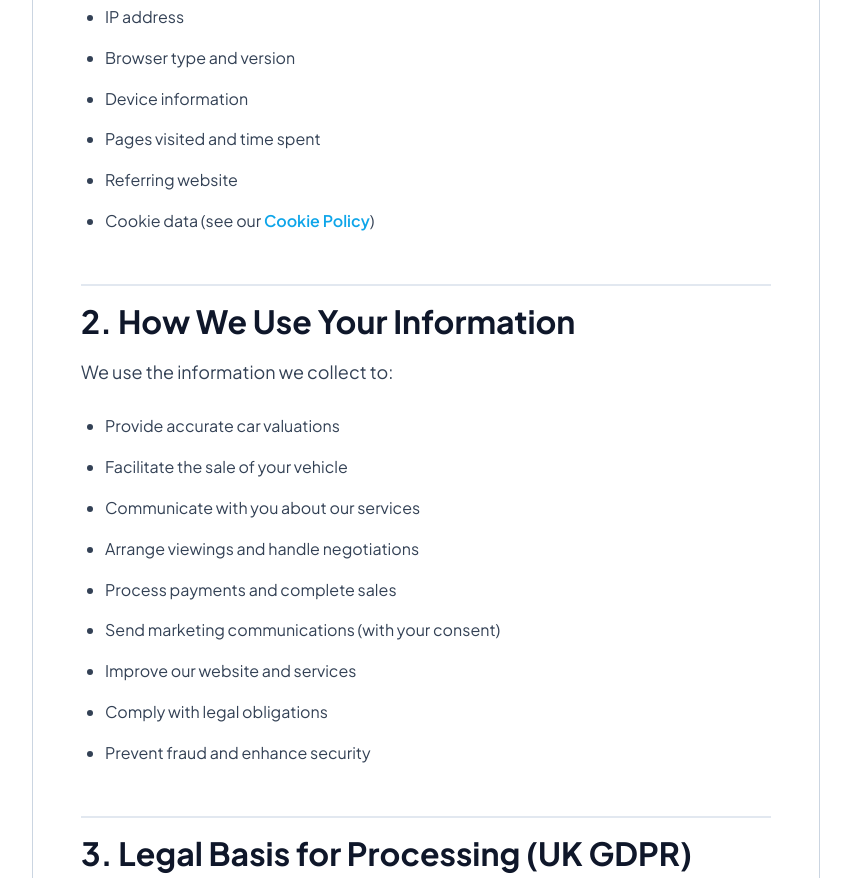
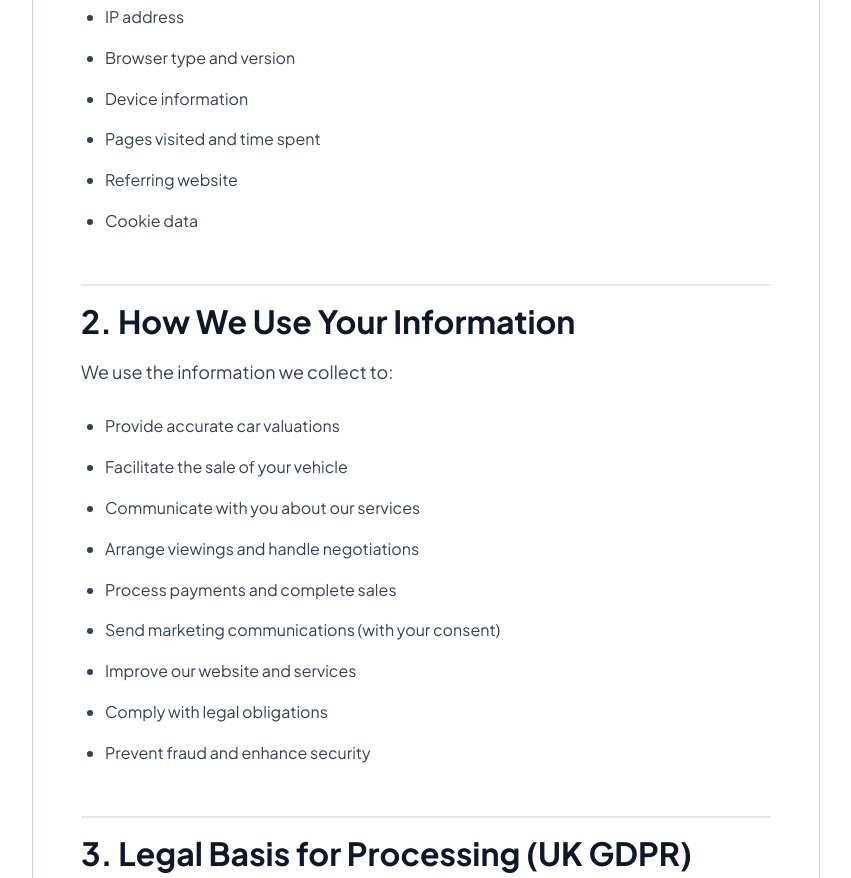
Before and after one commit to AbuFitz/ReadySold, a plain HTML site: page privacy.html in a window 1280 px wide. Shown: the part 1122-2000 px from the top of the page, without its empty margins (40-891 px from the left). Drawn offline with nearby package versions, Linux system fonts and the light colour scheme.

```diff
--- a/privacy.html
+++ b/privacy.html
@@ -53,7 +53,6 @@
         <div class="container">
             <div class="legal-wrapper">
                 <div class="legal-text">
-
                     <p>ReadySold ("we", "our", or "us") is committed to protecting your privacy. This Privacy Policy explains how we collect, use, disclose, and safeguard your information when you visit our website or use our car selling services.</p>
 
                     <h2>1. Information We Collect</h2>
@@ -78,7 +77,7 @@
                         <li>Device information</li>
                         <li>Pages visited and time spent</li>
                         <li>Referring website</li>
-            <li>Cookie data (see our <a href="cookies.html">Cookie Policy</a>)</li>
+                        <li>Cookie data</li>
                     </ul>
 
                     <h2>2. How We Use Your Information</h2>
@@ -148,7 +147,7 @@
                     <ul>
                         <li><strong>Access:</strong> Request a copy of your personal data</li>
                         <li><strong>Rectification:</strong> Correct inaccurate or incomplete data</li>
-            <li><strong>Erasure:</strong> Request deletion of your data ("right to be forgotten")</li>
+                        <li><strong>Erasure:</strong> Request deletion of your data</li>
                         <li><strong>Restriction:</strong> Limit how we use your data</li>
                         <li><strong>Portability:</strong> Receive your data in a structured format</li>
                         <li><strong>Object:</strong> Object to processing based on legitimate interests</li>
@@ -196,7 +195,7 @@
 
                     <h2>11. Cookies and Tracking Technologies</h2>
 
-        <p>We use cookies and similar technologies. For detailed information, see our <a href="cookies.html">Cookie Policy</a>.</p>
+                    <p>We use cookies and similar technologies to improve your experience on our website and analyze usage patterns.</p>
 
                     <h2>12. Changes to This Privacy Policy</h2>
 
```
Lines whose indentation alone changed are shown as unchanged.
